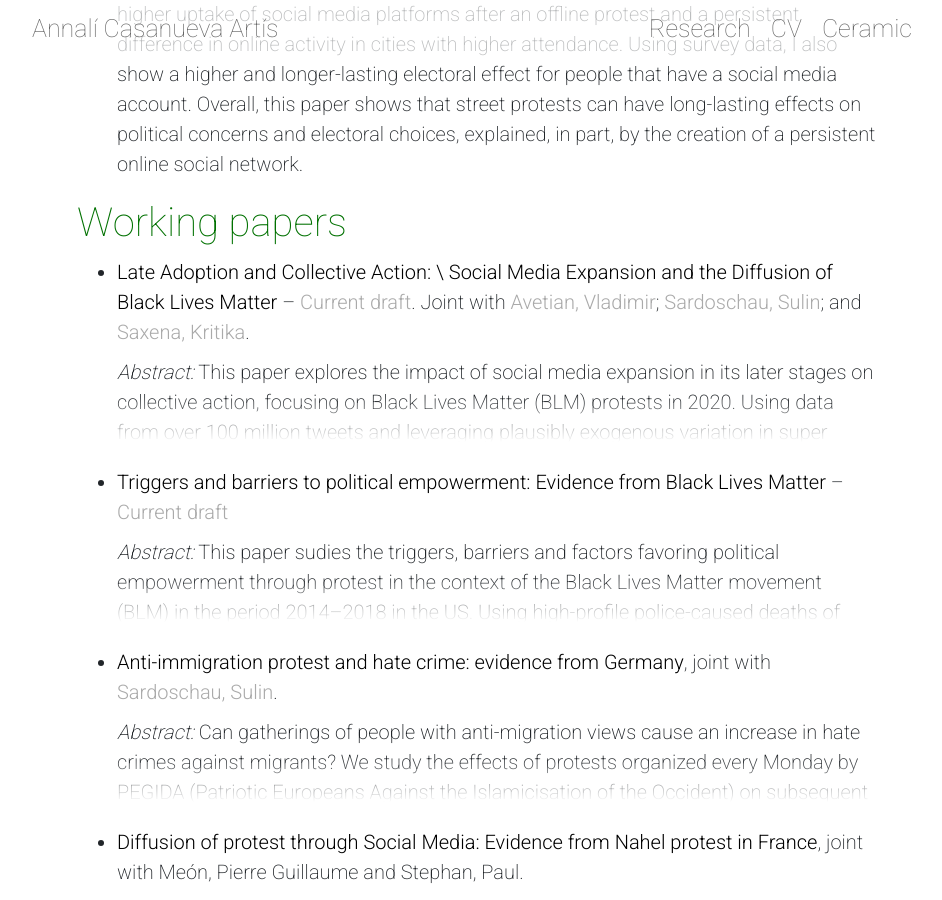
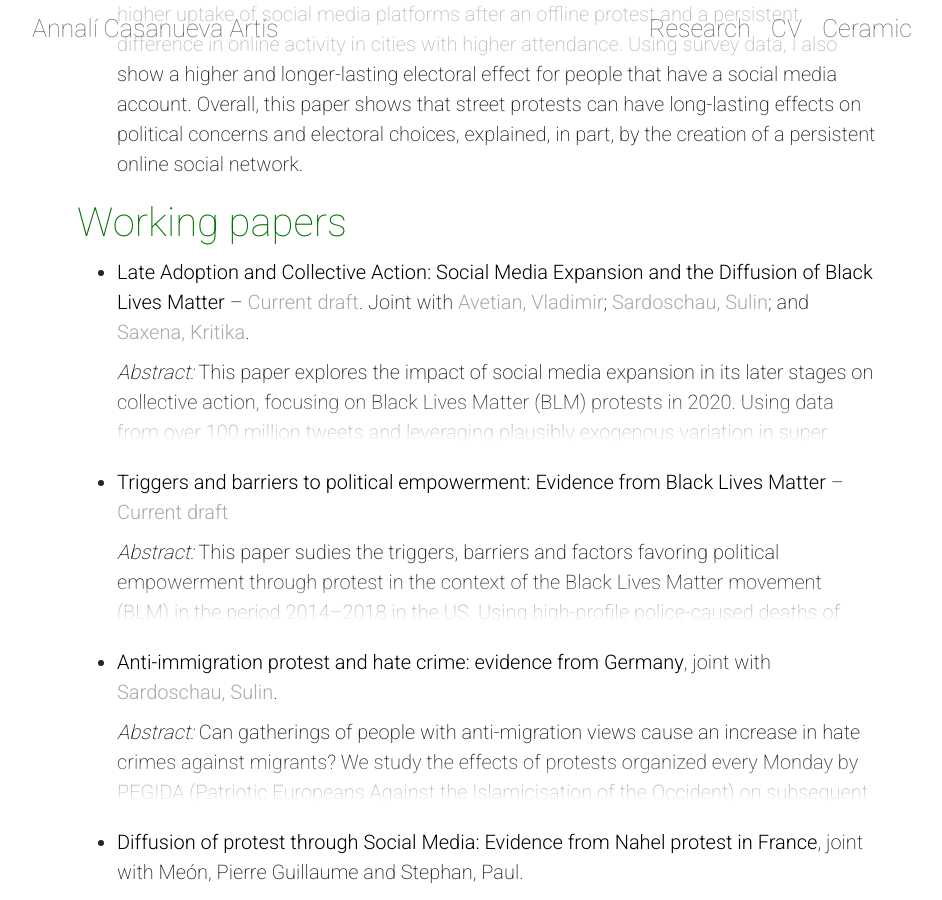
Before and after one commit to Annali-Casanueva/annali-casanueva.github.io, a Jekyll site: the page built from pages/en/research.md, in a window 1280 px wide and 900 px high, scrolled down 742 px. Shown: the whole window, without its empty margins (163-1105 px from the left). Built offline with Jekyll 4.4.1, drawn with Linux system fonts in a browser that asks for light colours.

Commit message:
Remove latex newline

```diff
--- a/pages/en/research.md
+++ b/pages/en/research.md
@@ -33,7 +33,7 @@ Job Market paper
 Working papers
 ==============
 
-* *Late Adoption and Collective Action: \\ Social Media Expansion and the Diffusion of Black Lives Matter*{: .papertitle } -- [Current draft](/docs/Black-Lives-Matter-and-COVID-19.pdf).
+* *Late Adoption and Collective Action: Social Media Expansion and the Diffusion of Black Lives Matter*{: .papertitle } -- [Current draft](/docs/Black-Lives-Matter-and-COVID-19.pdf).
    Joint with Avetian, Vladimir; Sardoschau, Sulin; and Saxena, Kritika.
 
    *Abstract:* This paper explores the impact of social media
```
